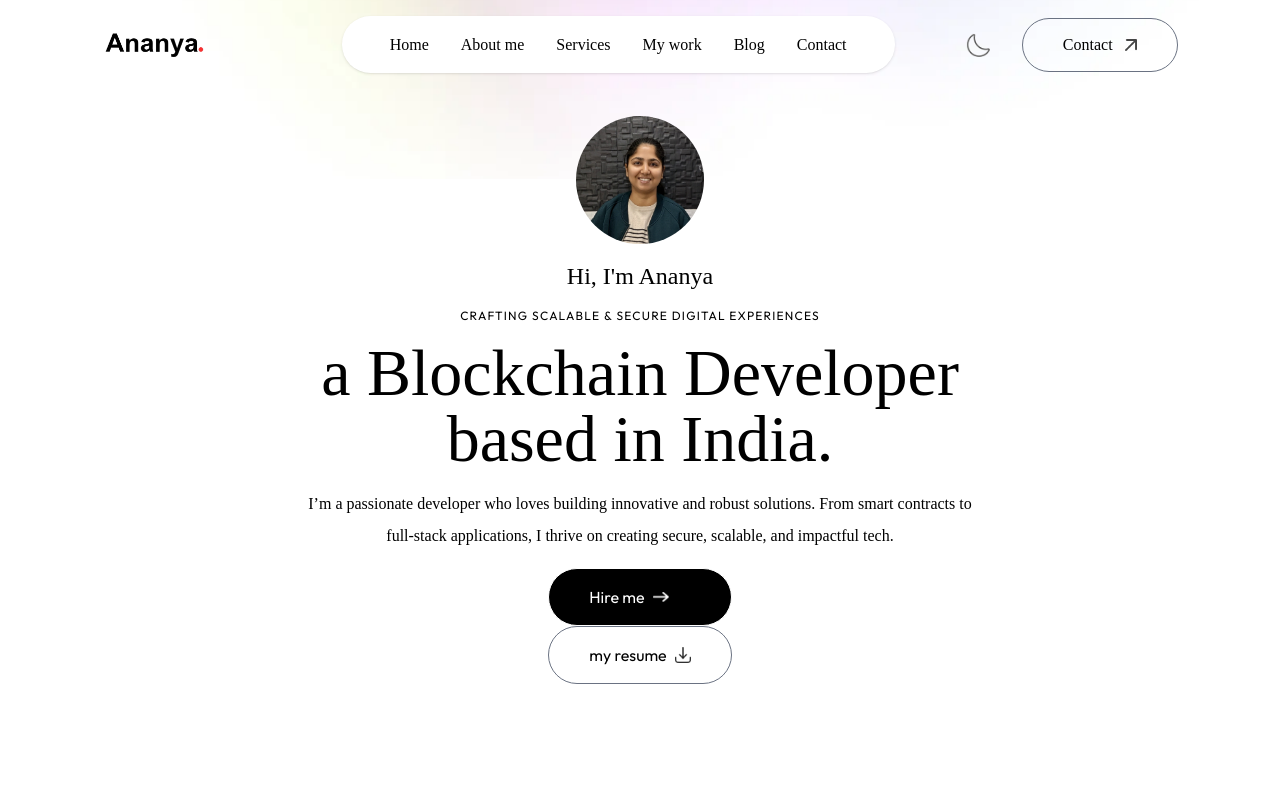
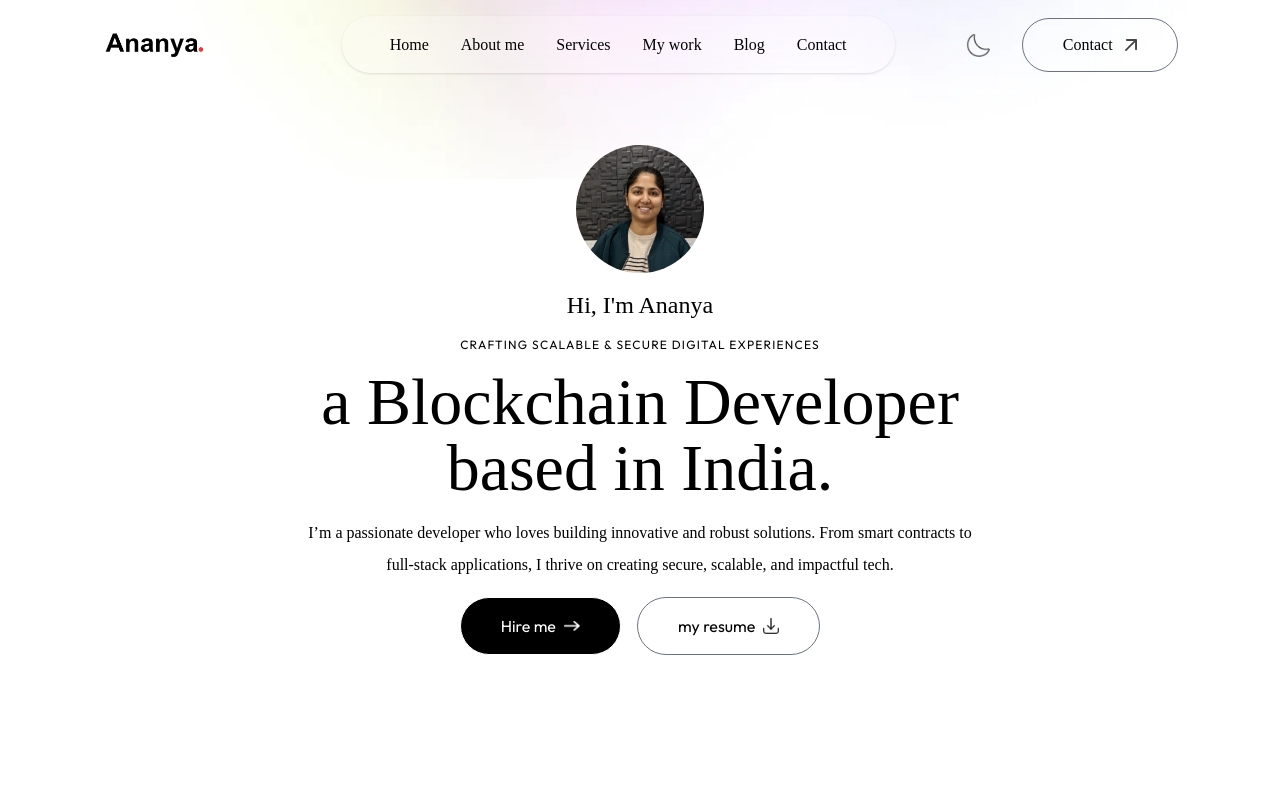
Before and after one commit to oldschoolmoron/Myportfolio, a Next.js app: page / in a window 1280 px wide. Shown: the top 800 px of the page. Built offline with nearby package versions, Linux system fonts and the light colour scheme; a web font is replaced by a local one.

Commit message:
fixed navbar alignment while scrolling

```diff
--- a/app/Components/Header.jsx
+++ b/app/Components/Header.jsx
@@ -20,7 +20,7 @@
       <p className='max-w-2xl mx-auto font-ovo'>
       I’m a passionate developer who loves building innovative and robust solutions. From smart contracts to full-stack applications, I thrive on creating secure, scalable, and impactful tech.
       </p>
-      <div>
+      <div className='flex gap-4'>
         <a href="#contact" className='px-10 py-3 border border-white rounded-full bg-black text-white flex items-center gap-2'>Hire me <Image src={assets.right_arrow_white} alt='' className='w-4'/></a>
 
         <a href="/sample-resume.pdf" download className='px-10 py-3 border rounded-full border-gray-500 flex items-center gap-2'>my resume <Image src={assets.download_icon} alt='' className='w-4'/></a>
--- a/app/Components/nav-bar.jsx
+++ b/app/Components/nav-bar.jsx
@@ -1,9 +1,11 @@
 import { assets } from "@/assets/assets";
 import Image from "next/image";
-import React, { useRef } from "react";
+import React, { useEffect, useRef } from "react";
 import "../globals.css"; // Import global styles
 
 const Navbar = () => {
+
+  const [isScroll, setIsScroll] = React.useState(false);
   const sideMenuRef = useRef();
   const openMenu = () => {
     sideMenuRef.current.style.transform = "translateX(-16rem)";
@@ -11,13 +13,22 @@
   const closeMenu = () => {
     sideMenuRef.current.style.transform = "translateX(16rem)";
   }
+  useEffect(()=>{
+    window.addEventListener('scroll', () => {
+      if(window.scrollY > 50){
+        setIsScroll(true)
+      }else{
+        setIsScroll(false)
+      }
+  })
+},[])
 
   return (
     <>
       <div className="fixed top-0 right-0 w-11/12 -z-10 translate-y-[-80%]">
         <Image src={assets.header_bg_color} alt="bg-color" className="w-full" />
       </div>
-      <nav className="w-full fixed px-5 lg:px-8 xl:px-[8%] py-4 flex items-center justify-between">
+      <nav className={`w-full fixed px-5 lg:px-8 xl:px-[8%] py-4 flex items-center justify-between z-50 ${isScroll ? "bg-white/20 backdrop-blur-lg shadow-sm" : ""}`}>
         <a href="#top">
           <Image
             src={assets.logo}
@@ -26,7 +37,7 @@
           />
         </a>
 
-        <ul className="hidden md:flex items-center gap-6 lg:gap-8 rounded-full px-12 py-3 bg-white shadow-sm bg-opacity-50">
+        <ul className={`hidden md:flex items-center gap-6 lg:gap-8 rounded-full px-12 py-3 ${isScroll ? "": "bg-white/20 backdrop-blur-lg shadow-sm bg-opacity-50"}`}>
           <li>
             <a className="font-ovo" href="#home">
               Home
@@ -82,7 +93,8 @@
         </div>
 
         {/* ------ Mobile Menu ------ */}
-        <ul  ref={sideMenuRef} className="flex md:hidden flex-col gap-4 py-20 px-10 fixed -right-64 top-0 bottom-0 w-64 z-50 h-screen bg-rose-50 transition duration-500">
+        <ul  ref={sideMenuRef} className="flex md:hidden flex-col gap-4 py-20 px-10 fixed -right-64 top-0 bottom-0 w-64 z-50 h-screen bg-rose-50 backdrop-blur-lg shadow-sm transition duration-500"
+>
           <div className="absolute right-6 top-6" onClick={closeMenu}>
             <Image src={assets.close_black} alt='cross-icon' className="w-5 cursor-pointer" />
           </div>
```
